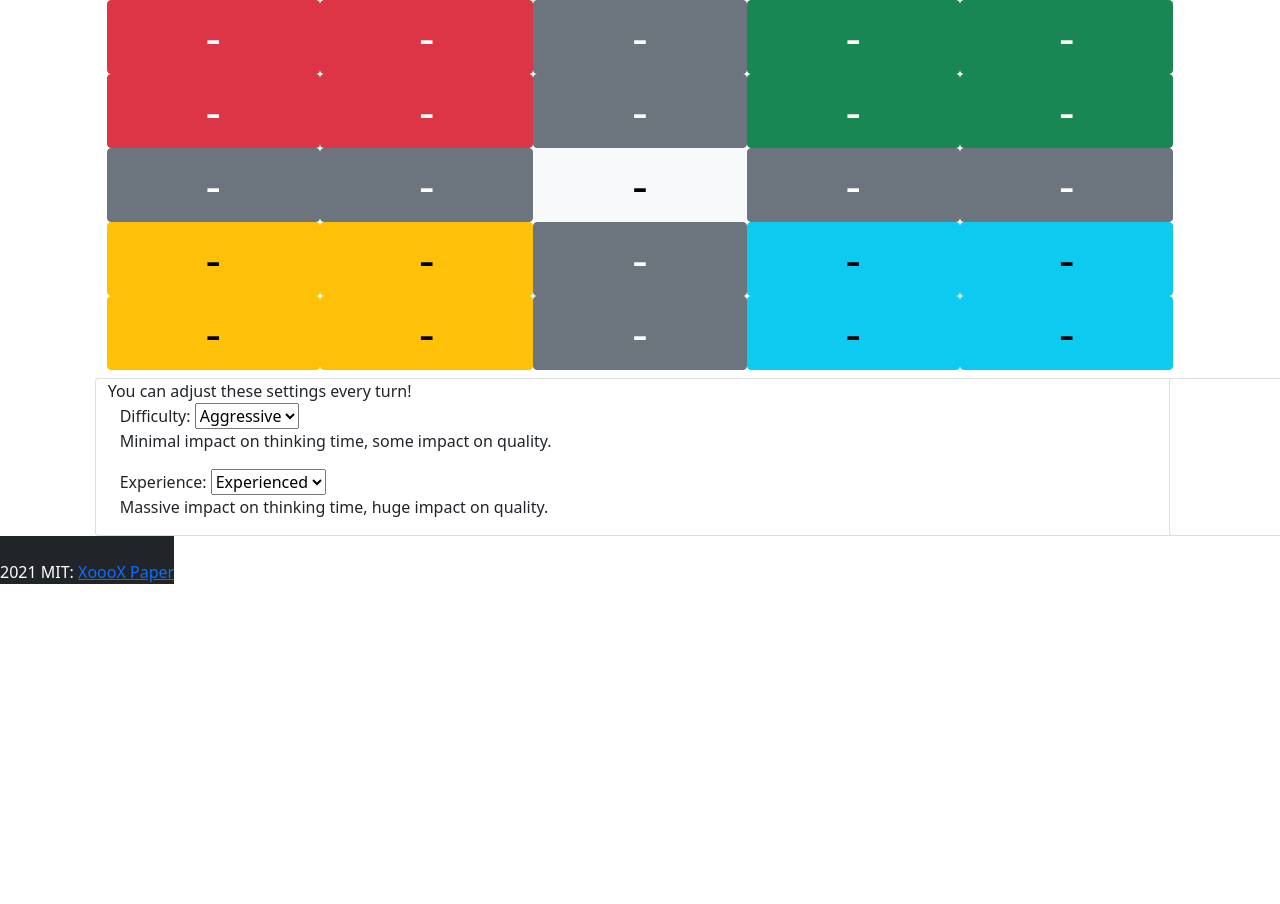
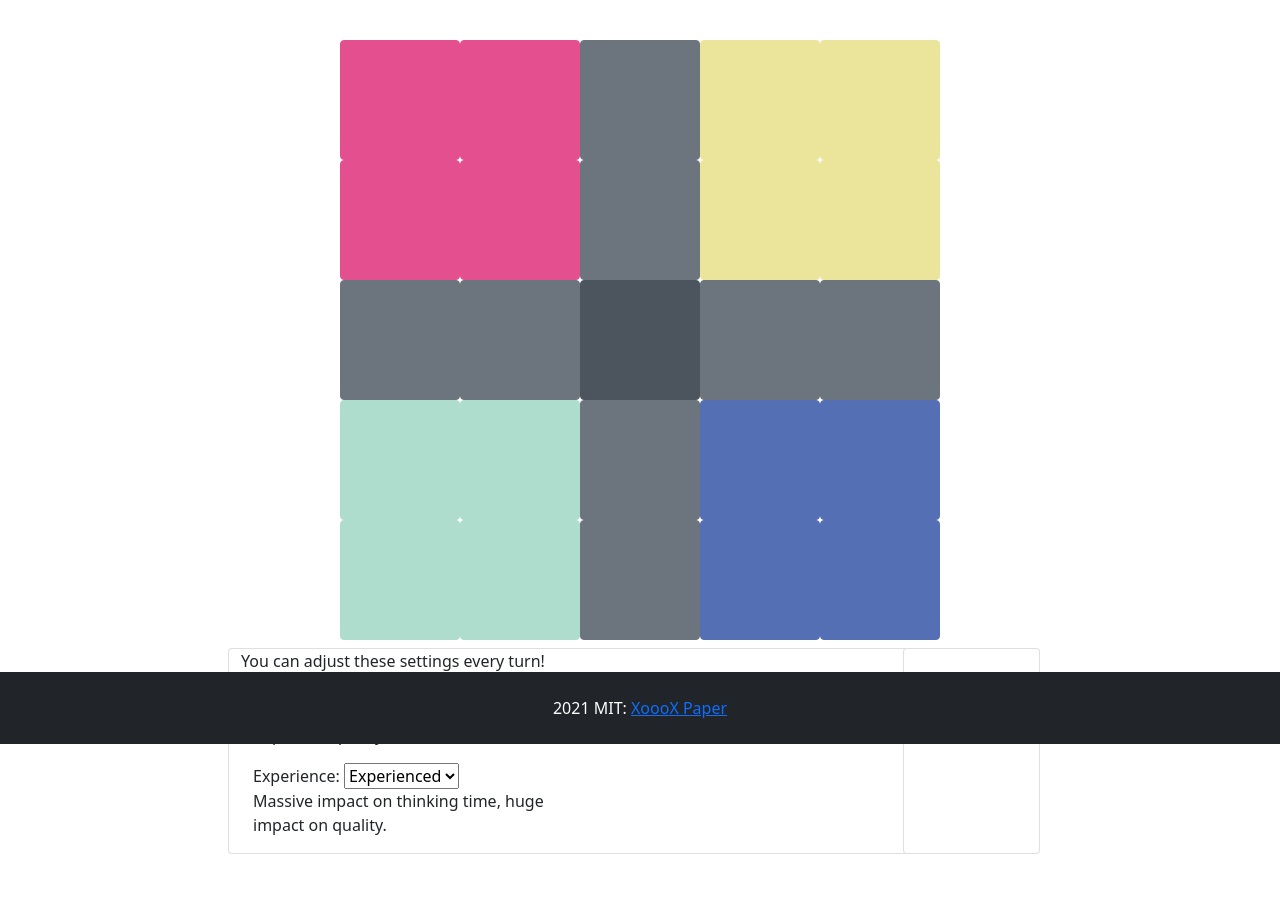
Before and after one commit to ozgurozbek/xooox_web, a Flask app: page / in a window 1280 px wide; the page is wider, and only the part inside the window is pictured. Shown: the part 56-960 px from the top of that part. Before the commit the page ends 640 px from the top of that part, so only its background shows below. Run offline with Flask 2, Linux system fonts and the light colour scheme; some libraries are stand-ins or nearby versions.

Commit message:
Fix grid, import css, fix footer

```diff
--- a/templates/Footer.html
+++ b/templates/Footer.html
@@ -1,4 +1,4 @@
-<footer class="page-footer font-small bg-dark pt-4 position-absolute start-0 sticky-bottom mb-0">
+<footer class="font-small bg-dark p-4 w-100">
   <div class="footer-copyright text-center text-white">2021 MIT:
     <a href="https://ozgurozbek.github.io/assets/index-files/bachelorsThesis.pdf">XoooX Paper</a>
   </div>
--- a/templates/HEAD.html
+++ b/templates/HEAD.html
@@ -8,7 +8,7 @@
 
   <link rel="stylesheet" href="https://cdn.jsdelivr.net/npm/bootstrap-icons@1.7.1/font/bootstrap-icons.css">
 
-  <link rel="stylesheet" href="/static/style.css">
+  <link rel="stylesheet" href="./static/css/style.css">
 
   <link href="https://cdn.jsdelivr.net/npm/bootstrap@5.1.3/dist/css/bootstrap.min.css" rel="stylesheet" integrity="sha384-1BmE4kWBq78iYhFldvKuhfTAU6auU8tT94WrHftjDbrCEXSU1oBoqyl2QvZ6jIW3" crossorigin="anonymous">
 
--- a/templates/index.html
+++ b/templates/index.html
@@ -1,39 +1,76 @@
 <!DOCTYPE html>
-<html lang="en" style="height: 100vh;">
+<html lang="en">
 {% include 'HEAD.html' %}
 {% include 'HEADER.html' %}
 
-<body>
-  <div class="col-12 offset-1">
+<body style="height: 120vh;">
+  <div class="justify-content-center align-items-center">
+    <div style="max-width: 100vh; margin: auto;">
     {% for i in range(25) %}
     {% if i == 0 or i == 5 or i == 10 or i == 15 or i == 20 %}
-      <div class="row m-0">
+      <div class="flex m-0 p-0 justify-content-center grid">
         {% if i == 0 or i == 1 or i == 5 or i == 6 %}
-        <div onclick="updateBoard({{i}})" id="{{i}}" style="font-size: 300%;"class="col-2 btn btn-danger p-0 m-0">-</div>
+        <div onclick="updateBoard({{i}})" id="{{i}}" class="p-0 btn btn-danger r m-0 square">
+          <img id="x{{i}}" style="display:none;" src="../static/img/X.png" alt="X Image">
+          <img id="o{{i}}" style="display:none;" src="../static/img/O.png" alt="O Image">
+        </div>
         {% elif i == 3 or i == 4 or i == 8 or i == 9 %}
-        <div onclick="updateBoard({{i}})" id="{{i}}" style="font-size: 300%;"class="col-2 btn btn-success p-0 m-0">-</div>
+        <div onclick="updateBoard({{i}})" id="{{i}}" class="p-0 btn btn-success m-0 square">
+          <img id="x{{i}}" style="display:none;" src="../static/img/X.png" alt="X Image">
+          <img id="o{{i}}" style="display:none;" src="../static/img/O.png" alt="O Image">
+        </div>
         {% elif i == 15 or i == 16 or i == 20 or i == 21 %}
-        <div onclick="updateBoard({{i}})" id="{{i}}" style="font-size: 300%;"class="col-2 btn btn-warning p-0 m-0">-</div>
+        <div onclick="updateBoard({{i}})" id="{{i}}" class="p-0 btn btn-warning m-0 square">
+          <img id="x{{i}}" style="display:none;" src="../static/img/X.png" alt="X Image">
+          <img id="o{{i}}" style="display:none;" src="../static/img/O.png" alt="O Image">
+        </div>
         {% elif i == 19 or i == 18 or i == 23 or i == 24 %}
-        <div onclick="updateBoard({{i}})" id="{{i}}" style="font-size: 300%;"class="col-2 btn btn-info p-0 m-0">-</div>
+        <div onclick="updateBoard({{i}})" id="{{i}}" class="p-0 btn btn-info m-0 square">
+          <img id="x{{i}}" style="display:none;" src="../static/img/X.png" alt="X Image">
+          <img id="o{{i}}" style="display:none;" src="../static/img/O.png" alt="O Image">
+        </div>
         {% elif i == 12 %}
-        <div onclick="updateBoard({{i}})" id="{{i}}" style="font-size: 300%;"class="col-2 btn btn-light p-0 m-0">-</div>
+        <div onclick="updateBoard({{i}})" id="{{i}}" class="p-0 btn btn-light m-0 square">
+          <img id="x{{i}}" style="display:none;" src="../static/img/X.png" alt="X Image">
+          <img id="o{{i}}" style="display:none;" src="../static/img/O.png" alt="O Image">
+        </div>
         {% else %}
-        <div onclick="updateBoard({{i}})" id="{{i}}" style="font-size: 300%;"class="col-2 btn btn-secondary p-0 m-0">-</div>
+        <div onclick="updateBoard({{i}})" id="{{i}}" class="p-0 btn btn-secondary m-0 square">
+          <img id="x{{i}}" style="display:none;" src="../static/img/X.png" alt="X Image">
+          <img id="o{{i}}" style="display:none;" src="../static/img/O.png" alt="O Image">
+        </div>
         {% endif %}
     {% else %}
       {% if i == 0 or i == 1 or i == 5 or i == 6 %}
-      <div onclick="updateBoard({{i}})" id="{{i}}" style="font-size: 300%;"class="col-2 btn btn-danger p-0 m-0">-</div>
+      <div onclick="updateBoard({{i}})" id="{{i}}" class="p-0 btn btn-danger m-0 square">
+        <img id="x{{i}}" style="display:none;" src="../static/img/X.png" alt="X Image">
+        <img id="o{{i}}" style="display:none;" src="../static/img/O.png" alt="O Image">
+      </div>
       {% elif i == 3 or i == 4 or i == 8 or i == 9 %}
-      <div onclick="updateBoard({{i}})" id="{{i}}" style="font-size: 300%;"class="col-2 btn btn-success p-0 m-0">-</div>
+      <div onclick="updateBoard({{i}})" id="{{i}}" class="p-0 btn btn-success m-0 square">
+        <img id="x{{i}}" style="display:none;" src="../static/img/X.png" alt="X Image">
+        <img id="o{{i}}" style="display:none;" src="../static/img/O.png" alt="O Image">
+      </div>
       {% elif i == 15 or i == 16 or i == 20 or i == 21 %}
-      <div onclick="updateBoard({{i}})" id="{{i}}" style="font-size: 300%;"class="col-2 btn btn-warning p-0 m-0">-</div>
+      <div onclick="updateBoard({{i}})" id="{{i}}" class="p-0 btn btn-warning m-0 square">
+        <img id="x{{i}}" style="display:none;" src="../static/img/X.png" alt="X Image">
+        <img id="o{{i}}" style="display:none;" src="../static/img/O.png" alt="O Image">
+      </div>
       {% elif i == 19 or i == 18 or i == 23 or i == 24 %}
-      <div onclick="updateBoard({{i}})" id="{{i}}" style="font-size: 300%;"class="col-2 btn btn-info p-0 m-0">-</div>
+      <div onclick="updateBoard({{i}})" id="{{i}}" class="p-0 btn btn-info m-0 square">
+        <img id="x{{i}}" style="display:none;" src="../static/img/X.png" alt="X Image">
+        <img id="o{{i}}" style="display:none;" src="../static/img/O.png" alt="O Image">
+      </div>
       {% elif i == 12 %}
-      <div onclick="updateBoard({{i}})" id="{{i}}" style="font-size: 300%;"class="col-2 btn btn-light p-0 m-0">-</div>
+      <div onclick="updateBoard({{i}})" id="{{i}}" class="p-0 btn btn-light m-0 square">
+        <img id="x{{i}}" style="display:none;" src="../static/img/X.png" alt="X Image">
+        <img id="o{{i}}" style="display:none;" src="../static/img/O.png" alt="O Image">
+      </div>
       {% else %}
-      <div onclick="updateBoard({{i}})" id="{{i}}" style="font-size: 300%;"class="col-2 btn btn-secondary p-0 m-0">-</div>
+      <div onclick="updateBoard({{i}})" id="{{i}}" class="p-0 btn btn-secondary m-0 square">
+        <img id="x{{i}}" style="display:none;" src="../static/img/X.png" alt="X Image">
+        <img id="o{{i}}" style="display:none;" src="../static/img/O.png" alt="O Image">
+      </div>
       {% endif %}
     {% endif %}
     {% if i == 4 or i == 9 or i == 14 or i == 19 or i == 24 %}
```
